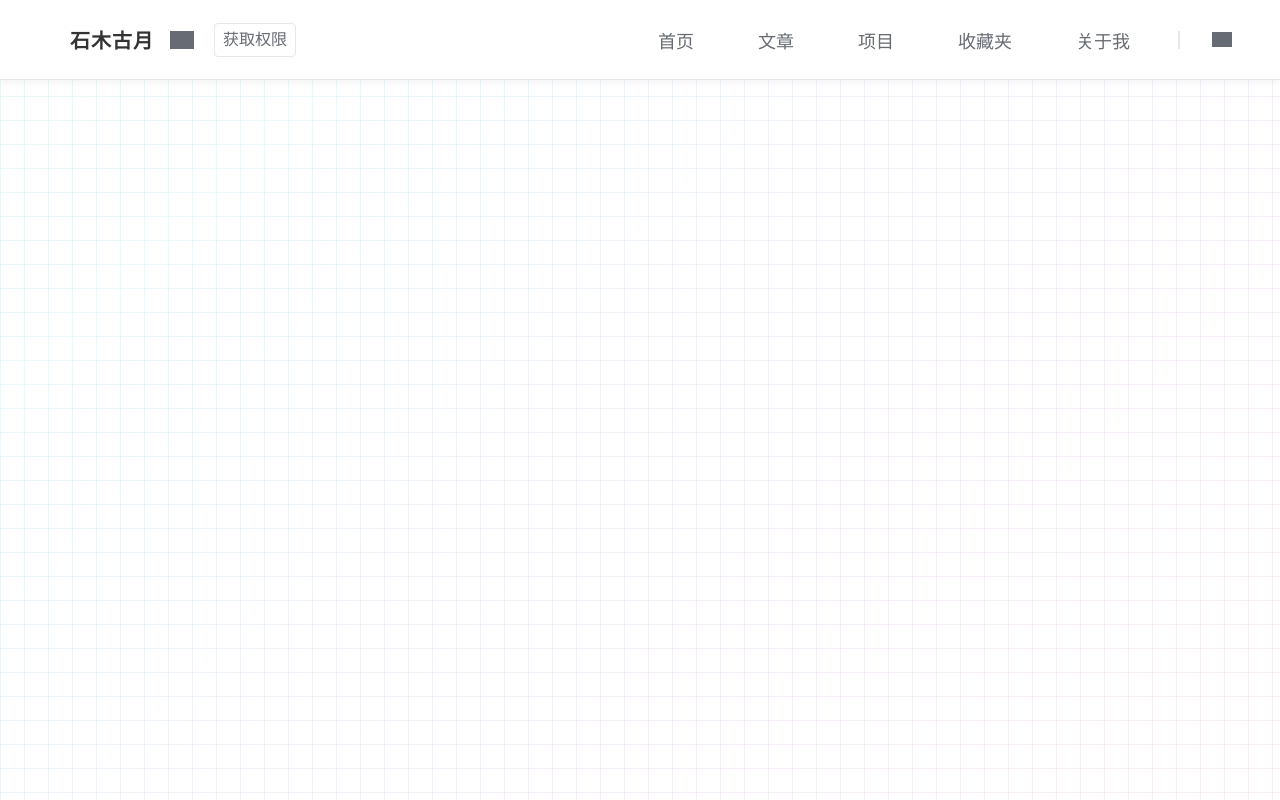
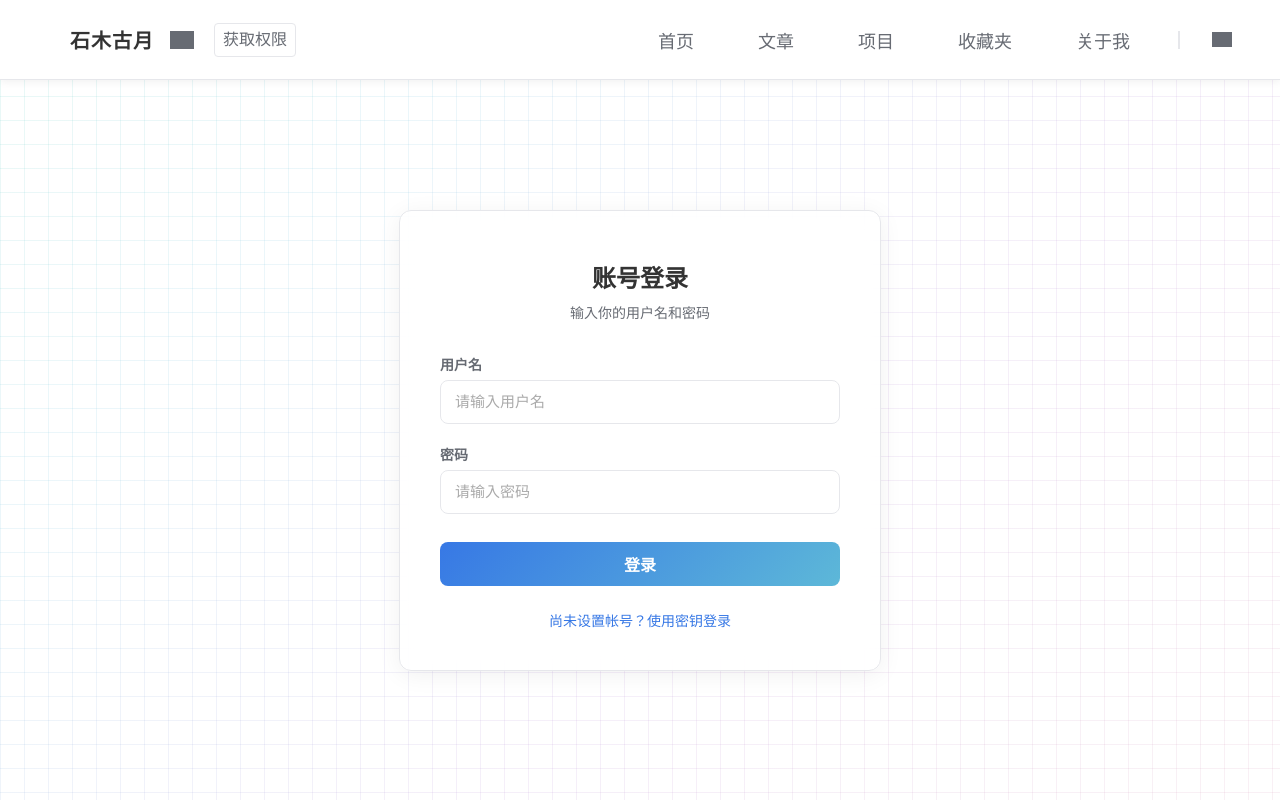
Before and after one commit to ShimuGuyue/shimuguyue.love-new, a Vue app in the folder client/: page /login/account in a window 1280 px wide. Built offline with nearby package versions, Linux system fonts and the light colour scheme; grey boxes are pictures that could not be loaded.

Commit message:
Feat 登录前端页面

```diff
--- a/client/src/components/NavBar.vue
+++ b/client/src/components/NavBar.vue
@@ -17,7 +17,7 @@ const { isDark, toggle } = useTheme()
       }"
     ></button>
 
-    <RouterLink to="/login" class="header__login-btn">获取权限</RouterLink>
+    <RouterLink to="/login/key" class="header__login-btn">获取权限</RouterLink>
 
     <nav class="header__links">
       <RouterLink to="/" class="header__link">首页</RouterLink>
--- /dev/null
+++ b/client/src/css/login.css
@@ -0,0 +1,198 @@
+/*
+==================================================
+  登录页 — 通用布局 & 卡片样式
+==================================================
+*/
+
+/* ---- 页面容器 ---- */
+
+.login-page {
+  min-height: 100vh;
+  display: flex;
+  align-items: center;
+  justify-content: center;
+  padding-top: 0.8rem; /* 为固定导航栏腾出空间 */
+  box-sizing: border-box;
+}
+
+/* ---- 登录卡片 ---- */
+
+.login-card {
+  position: relative;
+  z-index: 1;
+  width: 4rem; /* 400px @ 1rem=100px */
+  max-width: calc(100vw - 0.32rem);
+  padding: 0.48rem 0.4rem 0.4rem;
+  border-radius: 0.12rem;
+  background: rgba(255, 255, 255, 0.82);
+  backdrop-filter: blur(16px);
+  -webkit-backdrop-filter: blur(16px);
+  border: 1px solid var(--nav-border);
+  box-shadow: 0 0.04rem 0.24rem var(--nav-shadow);
+  transition:
+    background-color 300ms,
+    border-color 300ms,
+    box-shadow 300ms;
+}
+
+[data-theme='dark'] .login-card {
+  background: rgba(22, 33, 62, 0.82);
+}
+
+/* ---- 卡片标题 ---- */
+
+.login-card__title {
+  font-size: 0.24rem;
+  font-weight: 700;
+  color: var(--text);
+  text-align: center;
+  margin: 0 0 0.08rem;
+}
+
+.login-card__subtitle {
+  font-size: 0.14rem;
+  color: var(--nav-text);
+  text-align: center;
+  margin: 0 0 0.32rem;
+}
+
+/* ---- 表单组 ---- */
+
+.login-form {
+  display: flex;
+  flex-direction: column;
+  gap: 0.2rem;
+}
+
+.login-form__group {
+  display: flex;
+  flex-direction: column;
+  gap: 0.06rem;
+}
+
+.login-form__label {
+  font-size: 0.14rem;
+  font-weight: 600;
+  color: var(--nav-text);
+}
+
+.login-form__input {
+  width: 100%;
+  height: 0.44rem;
+  padding: 0 0.14rem;
+  font-size: 0.15rem;
+  color: var(--text);
+  background: rgba(255, 255, 255, 0.6);
+  border: 1px solid var(--nav-border);
+  border-radius: 0.08rem;
+  outline: none;
+  box-sizing: border-box;
+  transition:
+    border-color 300ms,
+    box-shadow 300ms,
+    background-color 300ms;
+}
+
+[data-theme='dark'] .login-form__input {
+  background: rgba(255, 255, 255, 0.06);
+}
+
+.login-form__input::placeholder {
+  color: #aaa;
+}
+
+.login-form__input:focus {
+  border-color: var(--nav-active);
+  box-shadow: 0 0 0 3px rgba(55, 120, 229, 0.15);
+}
+
+/* ---- textarea 变体（密钥输入用） ---- */
+
+.login-form__textarea {
+  width: 100%;
+  min-height: 1.2rem;
+  padding: 0.14rem;
+  font-size: 0.14rem;
+  font-family: "Cascadia Code", "Fira Code", "JetBrains Mono", "Courier New", monospace;
+  color: var(--text);
+  background: rgba(255, 255, 255, 0.6);
+  border: 1px solid var(--nav-border);
+  border-radius: 0.08rem;
+  outline: none;
+  resize: vertical;
+  box-sizing: border-box;
+  transition:
+    border-color 300ms,
+    box-shadow 300ms,
+    background-color 300ms;
+}
+
+[data-theme='dark'] .login-form__textarea {
+  background: rgba(255, 255, 255, 0.06);
+}
+
+.login-form__textarea::placeholder {
+  color: #aaa;
+}
+
+.login-form__textarea:focus {
+  border-color: var(--nav-active);
+  box-shadow: 0 0 0 3px rgba(55, 120, 229, 0.15);
+}
+
+/* ---- 提交按钮 ---- */
+
+.login-form__submit {
+  width: 100%;
+  height: 0.44rem;
+  margin-top: 0.08rem;
+  font-size: 0.16rem;
+  font-weight: 600;
+  color: #fff;
+  background: linear-gradient(135deg, #3778e5 0%, #5db8d8 100%);
+  border: none;
+  border-radius: 0.08rem;
+  cursor: pointer;
+  transition:
+    opacity 200ms,
+    transform 100ms,
+    box-shadow 200ms;
+}
+
+.login-form__submit:hover {
+  opacity: 0.9;
+  box-shadow: 0 0.04rem 0.16rem rgba(55, 120, 229, 0.35);
+}
+
+.login-form__submit:active {
+  transform: scale(0.98);
+}
+
+/* ---- 底部链接区 ---- */
+
+.login-card__footer {
+  margin-top: 0.24rem;
+  display: flex;
+  flex-direction: column;
+  align-items: center;
+  gap: 0.08rem;
+}
+
+.login-card__link {
+  font-size: 0.14rem;
+  color: var(--nav-active);
+  text-decoration: none;
+  cursor: pointer;
+  transition: opacity 200ms;
+}
+
+.login-card__link:hover {
+  opacity: 0.75;
+}
+
+.login-card__divider {
+  width: 100%;
+  height: 1px;
+  background: var(--nav-separator);
+  margin: 0.04rem 0;
+}
--- a/client/src/main.ts
+++ b/client/src/main.ts
@@ -1,4 +1,5 @@
 import './css/base.css'
+import './css/login.css'
 import { createApp } from 'vue'
 import { createPinia } from 'pinia'
 
--- a/client/src/router/index.ts
+++ b/client/src/router/index.ts
@@ -5,7 +5,8 @@ import ProjectsPage from '../views/ProjectsPage.vue'
 import FavoritesPage from '../views/FavoritesPage.vue'
 import AboutPage from '../views/AboutPage.vue'
 import AccountPage from '../views/AccountPage.vue'
-import LoginPage from '../views/LoginPage.vue'
+import LoginByKeyPage from '../views/LoginByKeyPage.vue'
+import LoginByAccountPage from '../views/LoginByAccountPage.vue'
 
 const router = createRouter({
   history: createWebHistory(import.meta.env.BASE_URL),
@@ -41,9 +42,14 @@ const router = createRouter({
       component: AccountPage,
     },
     {
-      path: '/login',
-      name: 'login',
-      component: LoginPage,
+      path: '/login/key',
+      name: 'login-key',
+      component: LoginByKeyPage,
+    },
+    {
+      path: '/login/account',
+      name: 'login-account',
+      component: LoginByAccountPage,
     },
   ],
 })
--- /dev/null
+++ b/client/src/views/LoginByAccountPage.vue
@@ -0,0 +1,70 @@
+<script setup lang="ts">
+import { ref } from 'vue'
+
+const username = ref('')
+const password = ref('')
+const submitting = ref(false)
+
+function handleSubmit() {
+  if (!username.value.trim() || !password.value) return
+  submitting.value = true
+  // TODO: 后端接口对接
+  console.log('account login:', username.value, password.value)
+  setTimeout(() => {
+    submitting.value = false
+  }, 1000)
+}
+</script>
+
+<template>
+  <main class="login-page">
+    <div class="login-card">
+      <h1 class="login-card__title">账号登录</h1>
+      <p class="login-card__subtitle">输入你的用户名和密码</p>
+
+      <form class="login-form" @submit.prevent="handleSubmit">
+        <div class="login-form__group">
+          <label class="login-form__label" for="username">用户名</label>
+          <input
+            id="username"
+            v-model="username"
+            class="login-form__input"
+            type="text"
+            placeholder="请输入用户名"
+            autocomplete="username"
+          />
+        </div>
+
+        <div class="login-form__group">
+          <label class="login-form__label" for="password">密码</label>
+          <input
+            id="password"
+            v-model="password"
+            class="login-form__input"
+            type="password"
+            placeholder="请输入密码"
+            autocomplete="current-password"
+          />
+        </div>
+
+        <button
+          type="submit"
+          class="login-form__submit"
+          :disabled="submitting"
+        >
+          {{ submitting ? '登录中…' : '登录' }}
+        </button>
+      </form>
+
+      <div class="login-card__footer">
+        <RouterLink to="/login/key" class="login-card__link">
+          尚未设置帐号？使用密钥登录
+        </RouterLink>
+      </div>
+    </div>
+  </main>
+</template>
+
+<style scoped>
+/* 样式在 login.css */
+</style>
--- /dev/null
+++ b/client/src/views/LoginByKeyPage.vue
@@ -0,0 +1,56 @@
+<script setup lang="ts">
+import { ref } from 'vue'
+
+const key = ref('')
+const submitting = ref(false)
+
+function handleSubmit() {
+  if (!key.value.trim()) return
+  submitting.value = true
+  // TODO: 后端接口对接
+  console.log('key login:', key.value)
+  setTimeout(() => {
+    submitting.value = false
+  }, 1000)
+}
+</script>
+
+<template>
+  <main class="login-page">
+    <div class="login-card">
+      <h1 class="login-card__title">密钥登录</h1>
+      <p class="login-card__subtitle">粘贴密钥文本，即刻验证身份</p>
+
+      <form class="login-form" @submit.prevent="handleSubmit">
+        <div class="login-form__group">
+          <label class="login-form__label" for="key">密钥</label>
+          <textarea
+            id="key"
+            v-model="key"
+            class="login-form__textarea"
+            placeholder="请粘贴密钥"
+          ></textarea>
+        </div>
+
+        <button
+          type="submit"
+          class="login-form__submit"
+          :disabled="submitting"
+        >
+          {{ submitting ? '验证中…' : '登录' }}
+        </button>
+      </form>
+
+      <div class="login-card__footer">
+        <div class="login-card__divider"></div>
+        <RouterLink to="/login/account" class="login-card__link">
+          已创建帐号？密钥已失效？使用账号登录
+        </RouterLink>
+      </div>
+    </div>
+  </main>
+</template>
+
+<style scoped>
+/* 样式在 login.css */
+</style>
```
